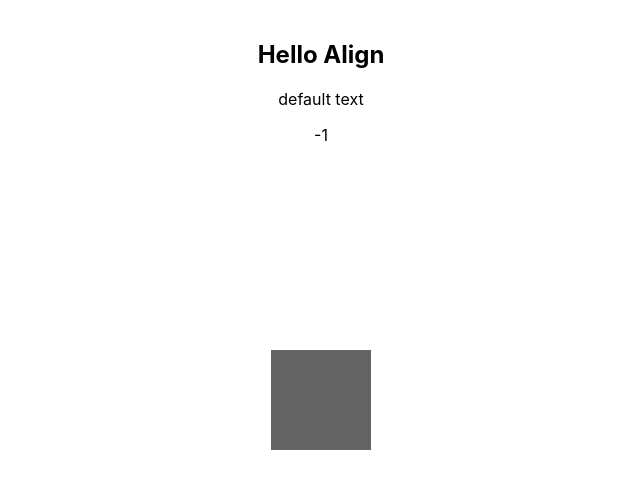
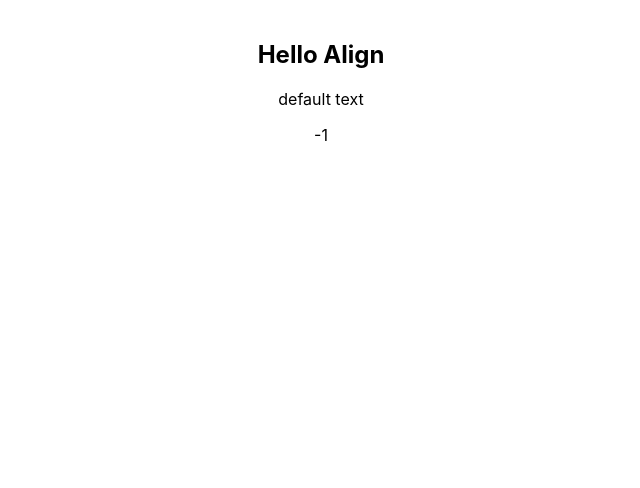
Before and after one commit to JahunSeo/raising-alien-creatures, a React (Create React App) app in the folder client/: page / in a window 1280 px wide. Shown: the top 488 px of the page, without its empty margins (319-959 px from the left). Built offline with nearby package versions, Linux system fonts and the light colour scheme; no server answers.

Commit message:
[johnny] client/ init dummy monster's position with seed number

```diff
--- a/client/src/pages/MultiAquarium/MultiField/index.js
+++ b/client/src/pages/MultiAquarium/MultiField/index.js
@@ -2,8 +2,28 @@ import React, { Component } from "react";
 import Canvas from "../../../components/Canvas";
 
 export default class Field extends Component {
+  fieldInfo = {
+    seed: null,
+    posX: null,
+    posY: null,
+    monsterSize: 100,
+  };
+
   componentDidMount() {
     window.addEventListener("resize", this.resizeEventHandler);
+  }
+
+  componentDidUpdate(prevProps, prevState) {
+    if (prevProps.seed != this.props.seed) {
+      let seed = this.props.seed;
+      console.log("hey", this.props.seed);
+      this.stageWidth = window.innerWidth || document.body.clientWidth;
+      this.stageHeight = window.innerHeight || document.body.clientHeight;
+
+      this.fieldInfo.seed = seed;
+      this.fieldInfo.posX = (this.stageWidth / 2) * (0.5 - seed);
+      this.fieldInfo.posY = (this.stageHeight / 2) * (0.5 - seed);
+    }
   }
 
   componentWillUnmount() {
@@ -21,18 +41,21 @@ export default class Field extends Component {
     ctx.save();
     ctx.clearRect(0, 0, cvsWidth, cvsHeight);
 
+    // translate position
+    ctx.translate(cvsWidth / 2, cvsHeight / 2);
+
     // draw background
     ctx.fillStyle = `rgba(255, 255, 255, 1)`;
     ctx.fillRect(0, 0, cvsWidth, cvsHeight);
 
-    ctx.fillStyle = `rgba(100, 100, 100, 1)`;
-    let monsterSize = 100;
-    ctx.fillRect(
-      cvsWidth / 2 - monsterSize / 2,
-      cvsHeight / 2 - monsterSize / 2,
-      monsterSize,
-      monsterSize
-    );
+    // draw monster
+    if (this.fieldInfo.seed) {
+      let { posX, posY, monsterSize } = this.fieldInfo;
+      ctx.translate(-monsterSize / 2, -monsterSize / 2);
+      ctx.fillStyle = `rgba(100, 100, 100, 1)`;
+      ctx.fillRect(posX, posY, monsterSize, monsterSize);
+      ctx.translate(monsterSize / 2, monsterSize / 2);
+    }
 
     ctx.restore();
   };
--- a/client/src/pages/MultiAquarium/index.js
+++ b/client/src/pages/MultiAquarium/index.js
@@ -14,7 +14,7 @@ export default function MultiAquarium() {
         const data = await res.json();
         console.log(data);
         setTestMsg(data.msg);
-        setTestNum(Math.round(data.body * 100) / 100);
+        setTestNum(Math.round(data.body * 10000) / 10000);
       };
 
       fetchData();
@@ -31,7 +31,7 @@ export default function MultiAquarium() {
         <p>{testNum}</p>
       </section>
       <section className={styles.SecField}>
-        <MultiField />
+        <MultiField seed={testNum} />
       </section>
     </div>
   );
```
